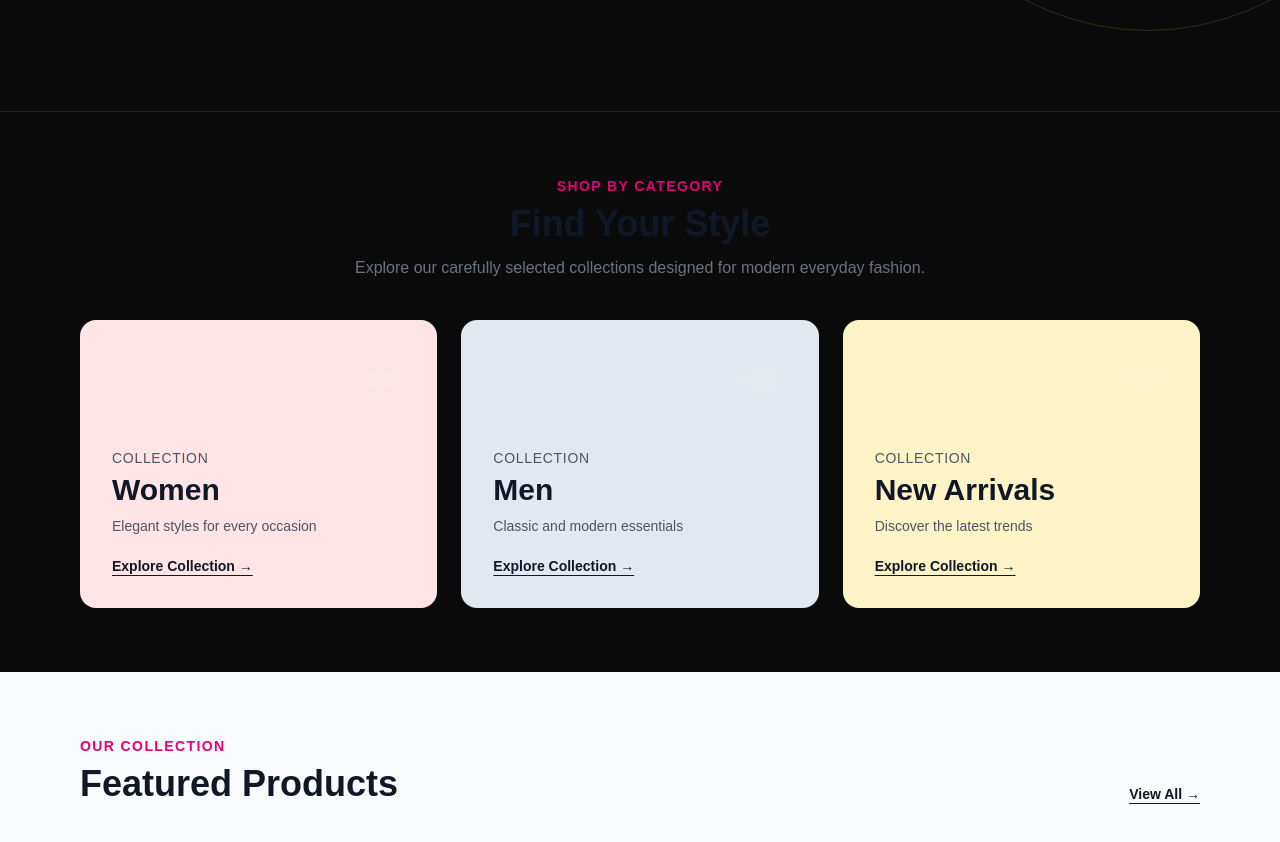
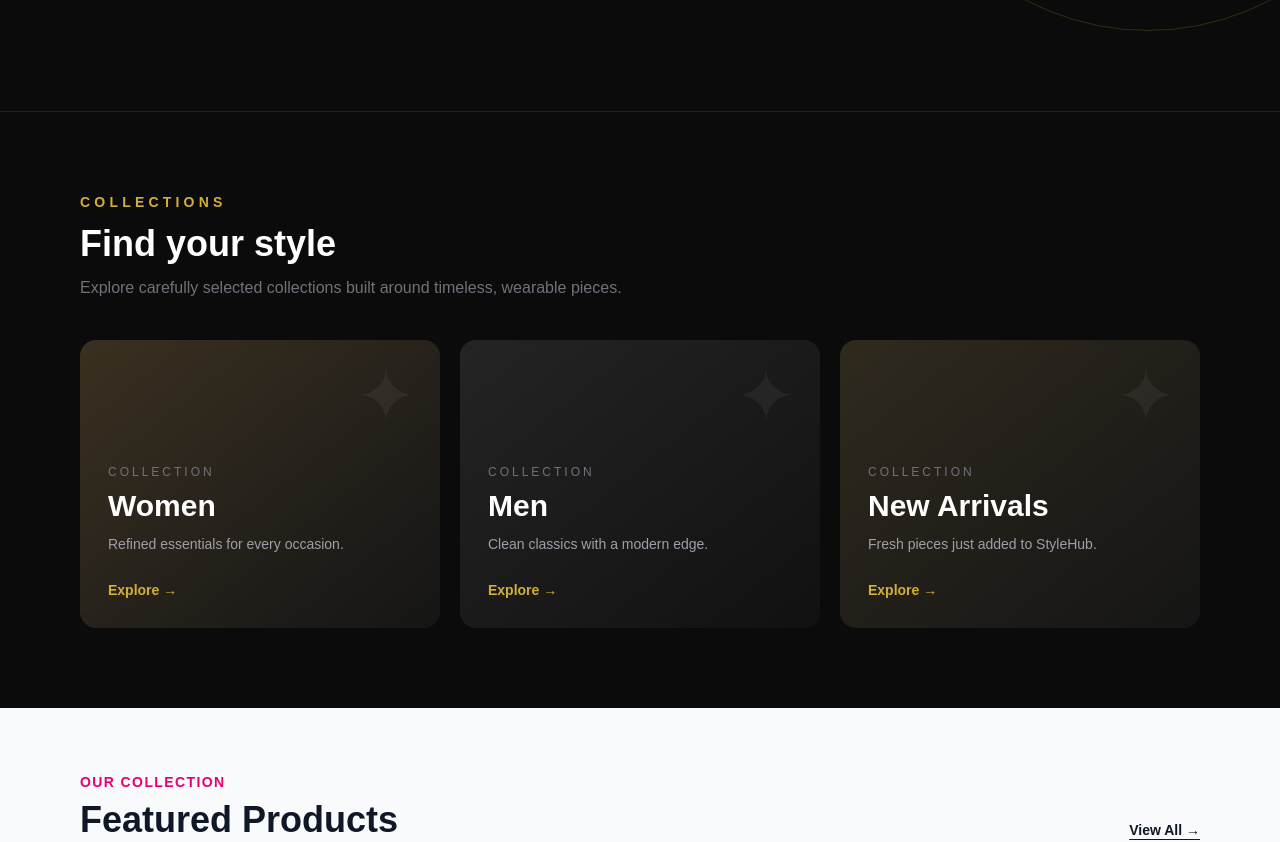
Before and after one commit to zainab-batool26/stylehub-clothing-store, a Next.js app: page / in a window 1280 px wide. Shown: the part 640-1482 px from the top of the page. Built offline with nearby package versions, Linux system fonts and the light colour scheme.

Commit message:
Upgrade components/categories.tsx visual design

```diff
--- a/components/categories.tsx
+++ b/components/categories.tsx
@@ -1,81 +1,69 @@
 import Link from "next/link";
 
-export default function Categories() {
 const categories = [
   {
     name: "Women",
-      description: "Elegant styles for every occasion",
-      bg: "bg-rose-100",
+    description: "Refined essentials for every occasion.",
+    accent: "from-[#3a3020] to-[#151515]",
   },
   {
     name: "Men",
-      description: "Classic and modern essentials",
-      bg: "bg-slate-200",
+    description: "Clean classics with a modern edge.",
+    accent: "from-[#242424] to-[#111111]",
   },
   {
     name: "New Arrivals",
-      description: "Discover the latest trends",
-      bg: "bg-amber-100",
+    description: "Fresh pieces just added to StyleHub.",
+    accent: "from-[#302a1e] to-[#151515]",
   },
 ];
 
+export default function Categories() {
   return (
-    <section className="px-6 py-16 md:px-12 lg:px-20">
-      <div className="mb-10 text-center">
-        <p className="text-sm font-semibold uppercase tracking-widest text-pink-600">
-          Shop by Category
+    <section className="bg-[#0b0b0b] px-6 py-20 md:px-12 lg:px-20">
+      <div className="mx-auto max-w-7xl">
+        <div className="mb-10">
+          <p className="text-sm font-semibold uppercase tracking-[0.3em] text-[#d4af37]">
+            Collections
           </p>
-
-        <h2 className="mt-2 text-3xl font-bold text-gray-900 md:text-4xl">
-          Find Your Style
+          <h2 className="mt-3 text-3xl font-semibold text-white md:text-4xl">
+            Find your style
           </h2>
-
-        <p className="mx-auto mt-3 max-w-2xl text-gray-500">
-          Explore our carefully selected collections designed for modern
-          everyday fashion.
+          <p className="mt-3 max-w-2xl text-zinc-500">
+            Explore carefully selected collections built around timeless,
+            wearable pieces.
           </p>
         </div>
 
-      <div className="grid gap-6 md:grid-cols-3">
+        <div className="grid gap-5 md:grid-cols-3">
           {categories.map((category) => (
-          <div
+            <Link
               key={category.name}
-            className={`${category.bg} group relative flex h-72
-              cursor-pointer flex-col justify-end overflow-hidden
-              rounded-2xl p-8 transition duration-300 hover:-translate-y-1
-              hover:shadow-xl`}
+              href={category.name === "New Arrivals"
+                ? "/shop?category=New%20Arrival"
+                : `/shop?category=${category.name}`}
+              className={`group relative min-h-72 overflow-hidden rounded-2xl bg-gradient-to-br ${category.accent} p-7 transition duration-300 hover:-translate-y-1 hover:border-[#d4af37]/30 hover:shadow-2xl`}
             >
-            <div className="absolute right-8 top-8 text-6xl opacity-20">
+              <div className="absolute right-6 top-5 text-7xl font-light text-white/5 transition group-hover:text-[#d4af37]/10">
                 ✦
               </div>
-
-            <p className="text-sm font-medium uppercase tracking-wider text-gray-600">
+              <div className="relative flex h-full flex-col justify-end">
+                <p className="text-xs uppercase tracking-[0.25em] text-zinc-500">
                   Collection
                 </p>
-
-            <h3 className="mt-1 text-3xl font-bold text-gray-900">
+                <h3 className="mt-2 text-3xl font-semibold text-white">
                   {category.name}
                 </h3>
-
-            <p className="mt-2 text-sm text-gray-600">
+                <p className="mt-2 max-w-xs text-sm leading-6 text-zinc-400">
                   {category.description}
                 </p>
-
-                    <Link
-              href={
-                category.name === "Women"
-                  ? "/shop?category=Women"
-                  : category.name === "Men"
-                  ? "/shop?category=Men"
-                  : "/shop?category=New Arrivals"
-
-          }
-          className="mt-5 w-fit text-sm font-semibold text-gray-900 underline underline-offset-4 transition group-hover:text-pink-600"
-        >
-          Explore Collection →
+                <span className="mt-6 text-sm font-semibold text-[#d4af37]">
+                  Explore →
+                </span>
+              </div>
             </Link>
+          ))}
         </div>
-        ))}
       </div>
     </section>
   );
```
Lines whose indentation alone changed are shown as unchanged.
